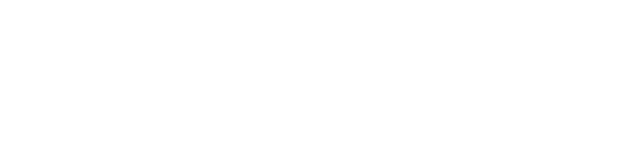
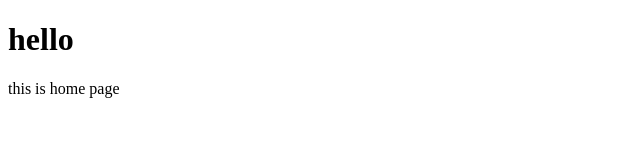
Before and after one commit to zerithnoon/lern-git, a plain HTML site: page index.html in a window 1280 px wide. Shown: the whole page, without its empty margins (0-640 px from the left). Drawn offline with Linux system fonts and the light colour scheme.

Commit message:
add some features

```diff
--- a/index.html
+++ b/index.html
@@ -8,7 +8,8 @@
 <body>
     <header>
         <div>
-
+            <h1>hello</h1>
+            <p>this is home page</p>
         </div>
     </header>
 </body>
```
